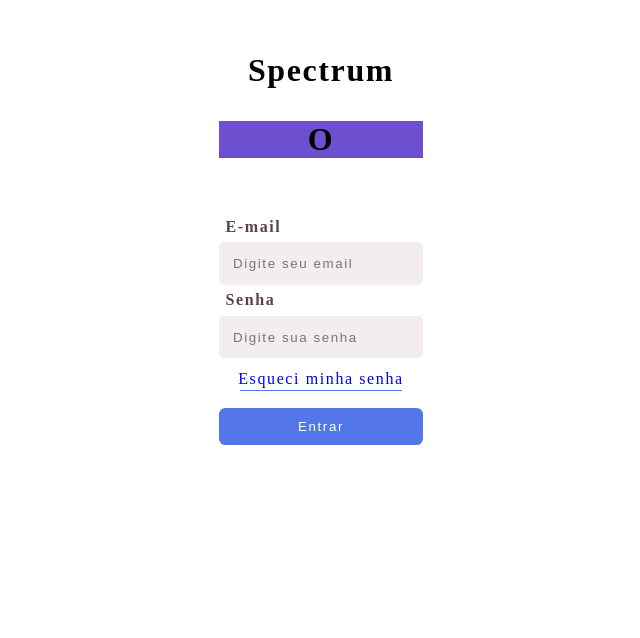
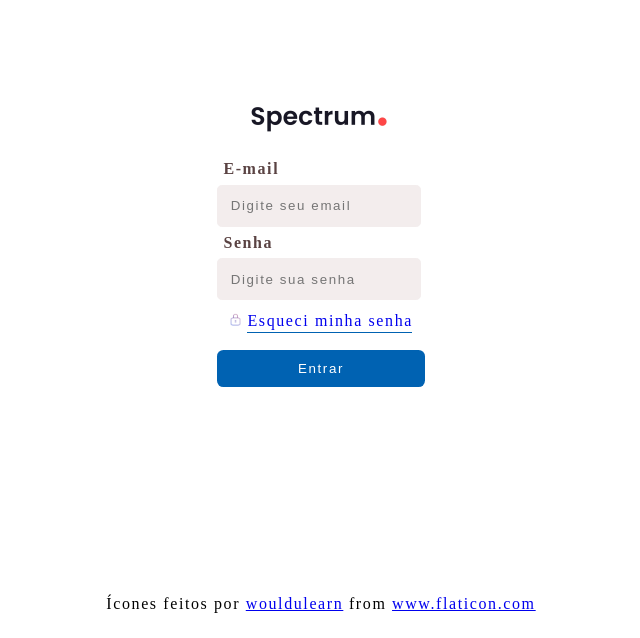
Before and after one commit to wilhamsJW/Screen-Home-e-Login, a plain HTML site: page login/index.html in a window 1280 px wide. Shown: the part 162-800 px from the top of the page, without its empty margins (319-959 px from the left). Drawn offline with Linux system fonts and the light colour scheme.

Commit message:
finished stlying of the styling login screen

```diff
--- a/login/index.html
+++ b/login/index.html
@@ -4,24 +4,26 @@
 <head>
     <meta charset="UTF-8" />
     <meta name="viewport" content="width=device-width,initial-scale=1" />
-
     <link rel="stylesheet" type="text/css" href="./style.css" />
 </head>
 
 <body>
     <div>
         <main>
-            <h1>Spectrum <p>O</p></h1>
-
+            <!-- /* Feito Logo Spectrum com CSS mas preferir exibir com png já que se trata de logo e por isso comenteio códgigo abaixo */ -->
+            <!-- <h1>Spectrum<div><i></i></div></h1> -->
+            <p><img src="./assets/spectrum_logo.png" alt="logo spectrum" /></p>
             <label>E-mail</label>
             <input placeholder="Digite seu email" />
             <label>Senha</label>
             <input placeholder="Digite sua senha" />
-            <a href="#">Esqueci minha senha</a>
+            <a href="#"><img href="#" src="./assets/cadeado-fechado.png" />&nbsp;Esqueci minha senha</a>
             <hr />
             <button type="submit">Entrar</button>
         </main>
     </div>
+    <!-- Cŕeditos a pedido do autor para ícones gratuito -->
+    <footer>Ícones feitos por <a href="https://www.flaticon.com/br/autores/wouldulearn" title="wouldulearn">wouldulearn</a> from <a href="https://www.flaticon.com/br/" title="Flaticon">www.flaticon.com</a></footer>
 </body>
 
 </html>
--- a/login/style.css
+++ b/login/style.css
@@ -3,11 +3,10 @@ html, body {
     padding: 0;
     outline: 0;
     box-sizing: border-box;
+    overflow: hidden;
 }
 
 body div {
-    display: grid;
-    place-items: center;
     display: grid;
     place-items: center;
     width: 100%;
@@ -15,26 +14,47 @@ body div {
 }
 
 body div main {
-    /* background: green; */
     display: grid;
-    /* padding: 2rem; */
-
     letter-spacing: .1rem;
+    text-align: center;
 }
 
-body div main h1 p {
-    background: #6c50cf;
-
+body div main img {
+    text-align: center;
+    cursor: default;
+    justify-content: center;
+    margin-left: auto;
+    margin-right: auto;
 }
 
-body div main h1 {
+/* Feito Logo Spectrum com CSS mas preferir exibir com png já que se trata de logo
+   Deixei o código abaixo apenas para ver que dá pra fazer com CSS
+*/
+/* body div main h1 {
     text-align: center;
+    cursor: default;
+    justify-content: center;
 }
+
+body div main h1 div {
+    display: grid;
+    background: #eb7d6f;
+    width: .6rem;
+    height: .6rem;
+    border-radius: 50%;
+    overflow: hidden;
+    margin-top: 1.2rem;
+    margin-right: 4rem;
+	float: right;
+    text-align: center;
+    justify-content: center;
+} */
 
 body div main label {
     padding: .4rem;
     font-weight: bold;
     color: #5a4343;
+    text-align: left;
 }
 
 body div main a {
@@ -46,11 +66,11 @@ body div main a {
 
 body div main hr {
     border: 0;
-    border-bottom: .1rem solid #5376e9;
-    width: 10.1rem;
+    border-bottom: .1rem solid #0062b2;
+    width: 10.3rem;
     margin-top: -3rem;
+    margin-right: .8rem;
     cursor: pointer;
-    /* margin-bottom: .6rem; */
 }
 
 body div main input {
@@ -70,11 +90,29 @@ body div main input:focus {
 }
 
 body div main button {
-    background: #5376e9;
+    background: #0062b2;
     height: 2.3rem;
     border: 0;
     border-radius: .4rem;
     color: #fff;
     margin-top: .6rem;
     letter-spacing: .1rem;
+    cursor: pointer;
+    width: 13rem;
 }
+
+body div main button:hover {
+    background: #015192;
+}
+
+body div main a img {
+    width: .8rem;
+    height: .8rem;
+    cursor: pointer;
+}
+
+body footer {
+    margin-top: -2.7rem;
+    text-align: center;
+    letter-spacing: .1rem;
+}
```
Also changed, not shown: login/assets/cadeado-fechado.png (added), login/assets/spectrum_logo.png (added).
